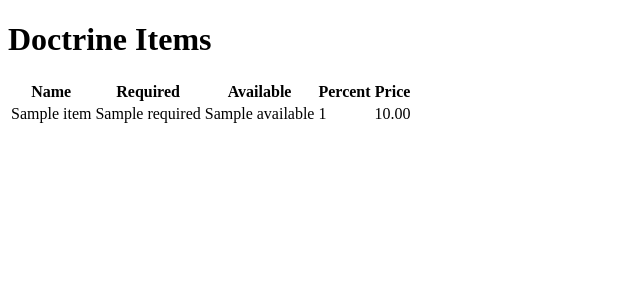
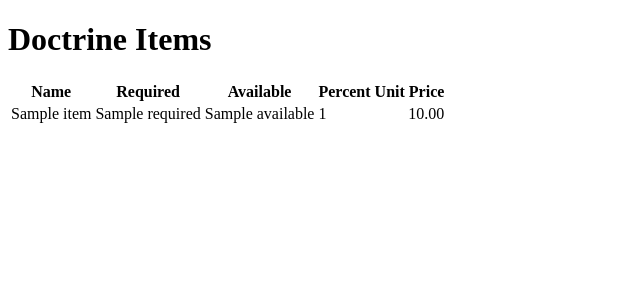
Before and after one commit to mobiusxs/reserves, a Flask app: template templates/doctrine/items.html in a window 1280 px wide. Shown: the part 26-326 px from the top of the page, without its empty margins (0-640 px from the left). Run offline with Flask 2, Linux system fonts and the light colour scheme; the template is opened without the code that fills it: most values are stand-ins (such as "Sample title", 1, 10 or a date in 2020).

Commit message:
specify unit price, align right

```diff
--- a/templates/doctrine/items.html
+++ b/templates/doctrine/items.html
@@ -10,7 +10,7 @@
             <th>Required</th>
             <th>Available</th>
             <th>Percent</th>
-            <th>Price</th>
+            <th>Unit Price</th>
         </tr>
     {% for item in items %}
         <tr>
@@ -18,7 +18,7 @@
             <td>{{ item['required'] }}</td>
             <td>{{ item['available'] }}</td>
             <td>{{ item['percent'] }}</td>
-            <td>{{ "{:,.2f}".format(item['price']) }}</td>
+            <td align="right">{{ "{:,.2f}".format(item['price']) }}</td>
         </tr>
     {% endfor %}
 
```
